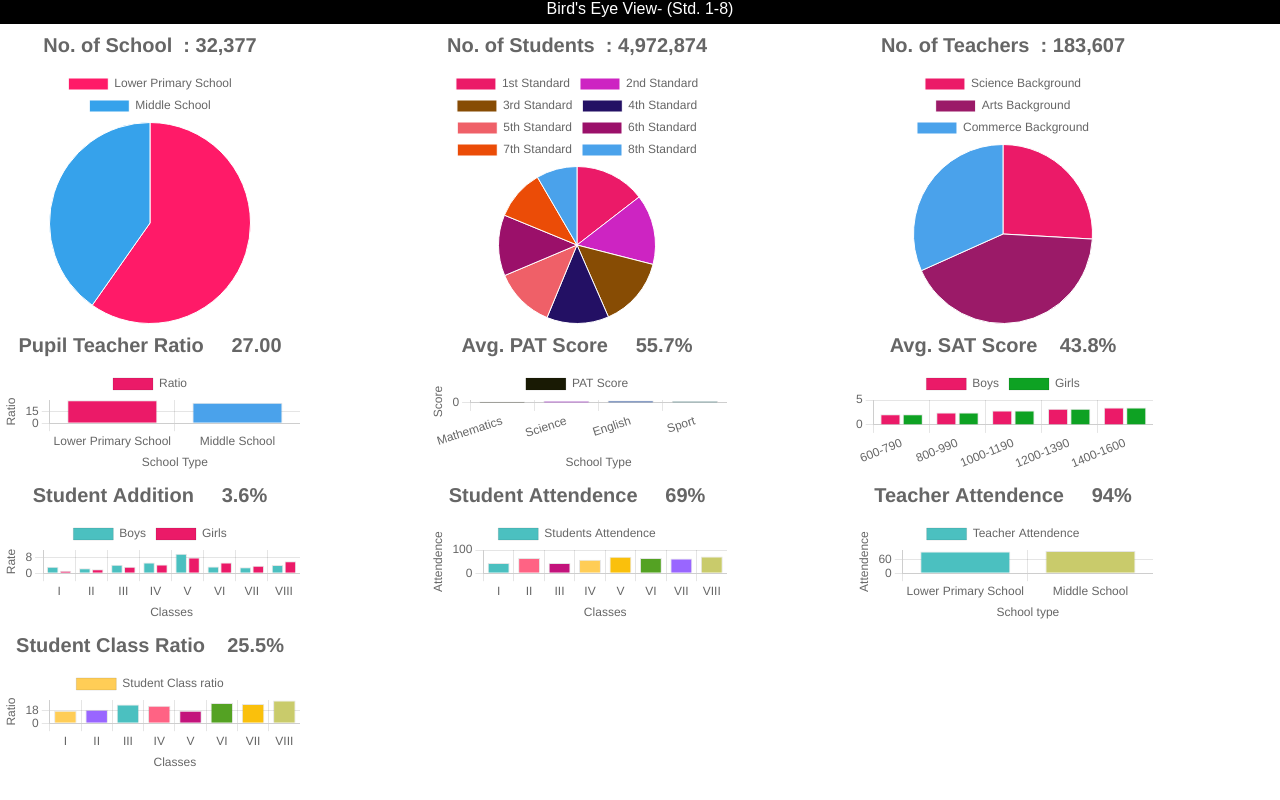
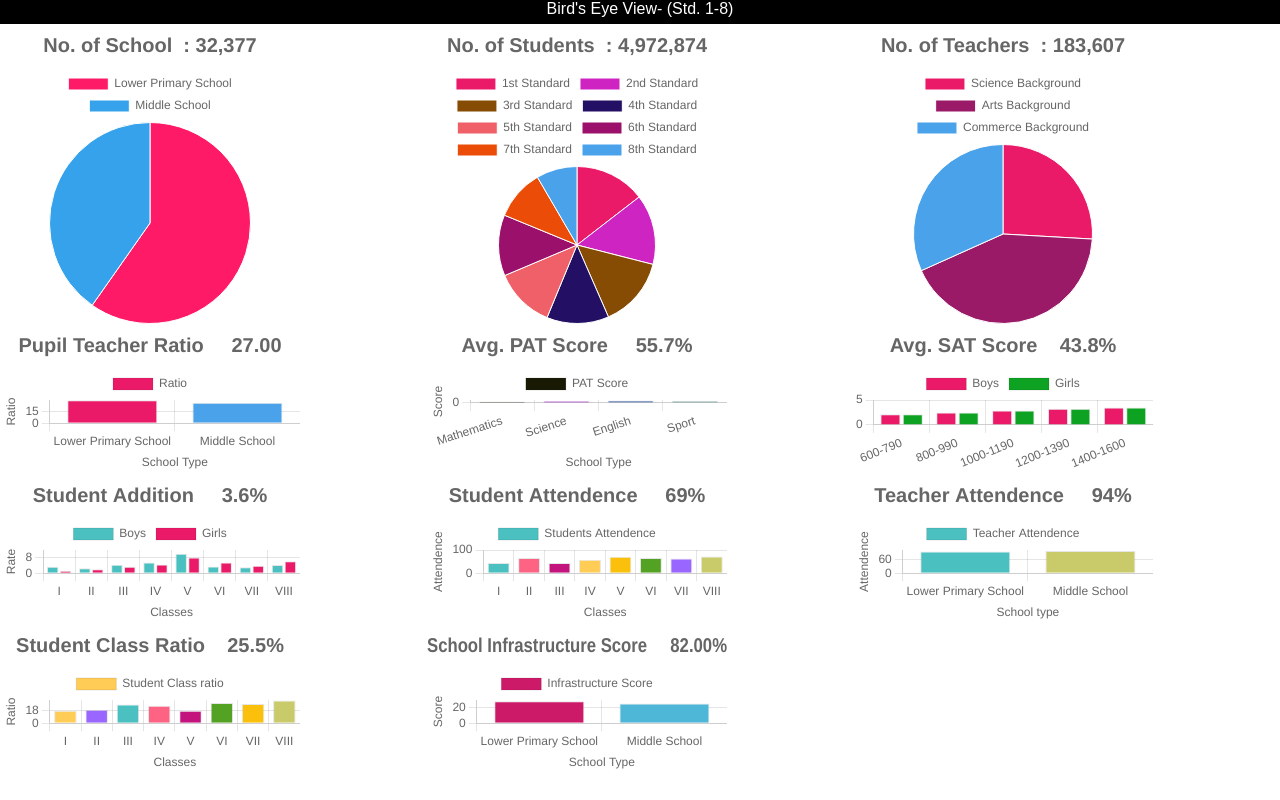
Before and after one commit to Dhritimoy84/Pivot_tables_usibg_ChartJS, a plain HTML site: page index.html in a window 1280 px wide. Drawn offline with nearby package versions, Linux system fonts and the light colour scheme.

Commit message:
School infrastructure score bar chart is added

```diff
--- a/index.html
+++ b/index.html
@@ -685,8 +685,69 @@
             }
         });
 
+// *************************************************************************
 
 
+const ctx11 = document.getElementById('schoolInfraScore');
+        new Chart(ctx11, {
+            type: 'bar',
+            data: {
+                labels: ["Lower Primary School", "Middle School"],
+                datasets: [{
+                    label: 'Infrastructure Score',
+                    data: [28.54, 25.6],
+                    backgroundColor: [
+                        'rgba(205, 26, 104)',
+
+
+                        'rgba(78, 182, 215)'
+
+                    ],
+                    borderWidth: 1
+                },
+                ]
+            },
+            options: {
+                responsive: false,
+                plugins: {
+                    legend: {
+                        position: 'top',
+                    },
+                    title: {
+                        display: true,
+                        text: 'School Infrastructure Score     82.00%',
+
+                        font: {
+                            size: 20,
+                            weight: "bold",
+                        }
+                    }
+                },
+
+                scales: {
+                    x: {
+                        title: {
+                            display: true,
+                            text: 'School Type'
+                        }
+                    },
+                    y: {
+                        title: {
+                            display: true,
+                            text: 'Score'
+                        },
+                        Min: 0,
+                        Max: 30,
+                        ticks: {
+                            // forces step size to be 50 units
+                            stepSize: 5,
+                        }
+                    }
+                }
+
+
+            }
+        });
 
 
 
```
